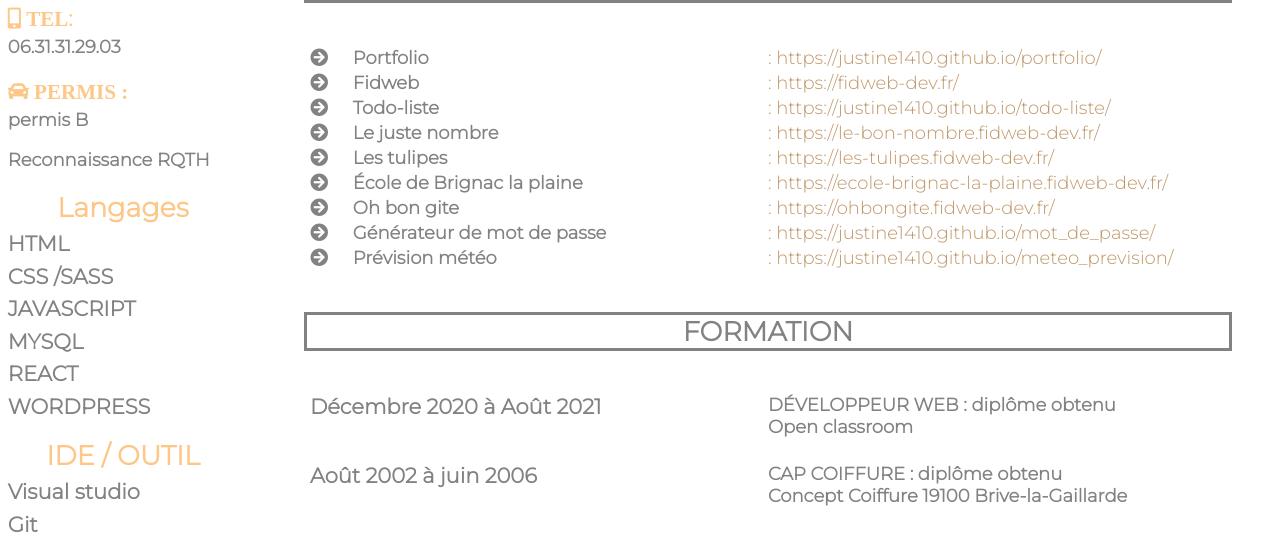
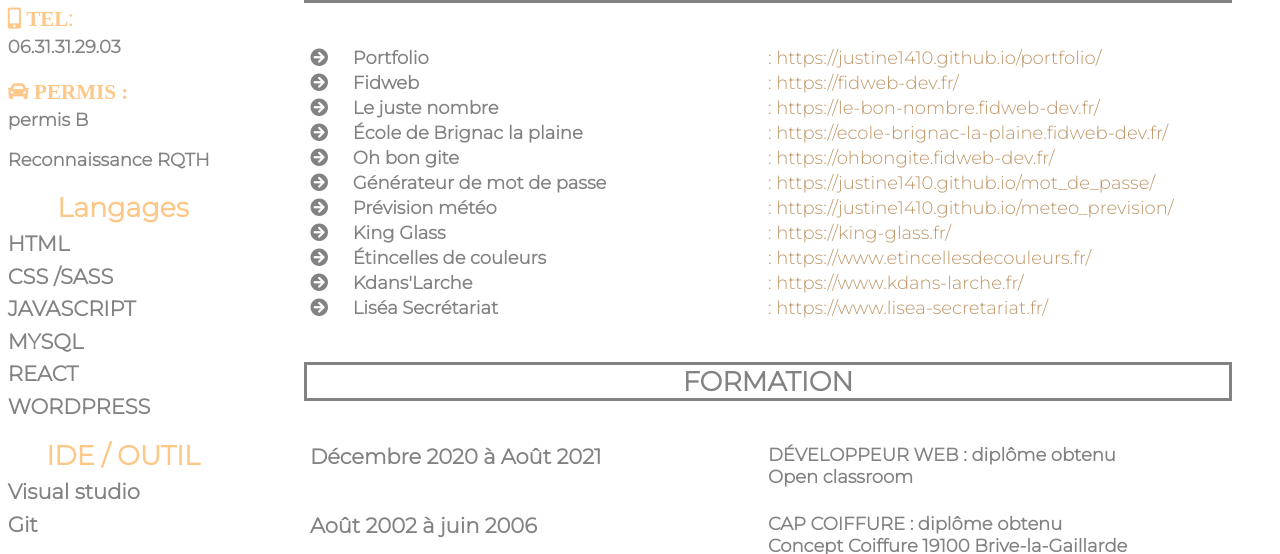
Before and after one commit to justine1410/cv, a website: page index.html in a window 1280 px wide. Shown: the part 509-1063 px from the top of the page. Drawn offline with Linux system fonts and the light colour scheme.

Commit message:
ajout projet

```diff
--- a/index.html
+++ b/index.html
@@ -191,16 +191,7 @@
                         <a href=" https://fidweb-dev.fr/"> : https://fidweb-dev.fr/</a>
                     </div>
                 </li>
-                <li>
-                    <div class="titre">
-                        <i class="fas fa-arrow-circle-right"></i>
-                        <b> Todo-liste </b>&nbsp;
-                    </div>
-                    <div class="adresse">
-                        <a href="https://justine1410.github.io/todo-liste/">: https://justine1410.github.io/todo-liste/</a>
-                    </div>
 
-                </li>
                 <li>
                     <div class="titre">
                         <i class="fas fa-arrow-circle-right"></i>
@@ -210,16 +201,6 @@
                         <a href="https://le-bon-nombre.fidweb-dev.fr/">: https://le-bon-nombre.fidweb-dev.fr/</a>
                     </div>
 
-                </li>
-
-                <li>
-                    <div class="titre">
-                        <i class="fas fa-arrow-circle-right"></i>
-                        <b> Les tulipes  </b> &nbsp;
-                    </div>
-                    <div class="adresse">
-                        <a href="https://les-tulipes.fidweb-dev.fr/">: https://les-tulipes.fidweb-dev.fr/</a>
-                    </div>
                 </li>
 
                 <li>
@@ -259,6 +240,46 @@
                     </div>
                     <div class="adresse">
                         <a href="https://justine1410.github.io/meteo_prevision/">: https://justine1410.github.io/meteo_prevision/</a>
+                    </div>
+                </li>
+
+                <li>
+                    <div class="titre">
+                        <i class="fas fa-arrow-circle-right"></i>
+                        <b> King Glass  </b> &nbsp;
+                    </div>
+                    <div class="adresse">
+                        <a href="https://king-glass.fr/">: https://king-glass.fr/</a>
+                    </div>
+                </li>
+
+                <li>
+                    <div class="titre">
+                        <i class="fas fa-arrow-circle-right"></i>
+                        <b> Étincelles de couleurs  </b> &nbsp;
+                    </div>
+                    <div class="adresse">
+                        <a href="https://www.etincellesdecouleurs.fr/">: https://www.etincellesdecouleurs.fr/</a>
+                    </div>
+                </li>
+
+                <li>
+                    <div class="titre">
+                        <i class="fas fa-arrow-circle-right"></i>
+                        <b> Kdans'Larche  </b> &nbsp;
+                    </div>
+                    <div class="adresse">
+                        <a href="https://www.kdans-larche.fr/">: https://www.kdans-larche.fr/</a>
+                    </div>
+                </li>
+
+                <li>
+                    <div class="titre">
+                        <i class="fas fa-arrow-circle-right"></i>
+                        <b> Liséa Secrétariat  </b> &nbsp;
+                    </div>
+                    <div class="adresse">
+                        <a href="https://www.lisea-secretariat.fr/">: https://www.lisea-secretariat.fr/</a>
                     </div>
                 </li>
 
```
